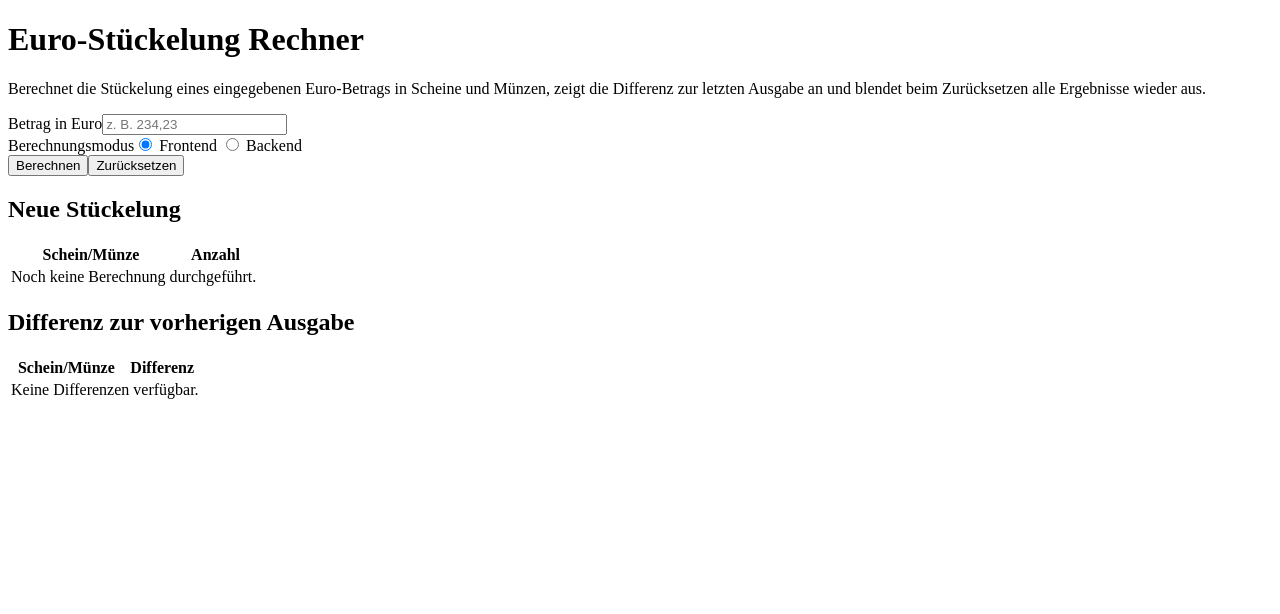
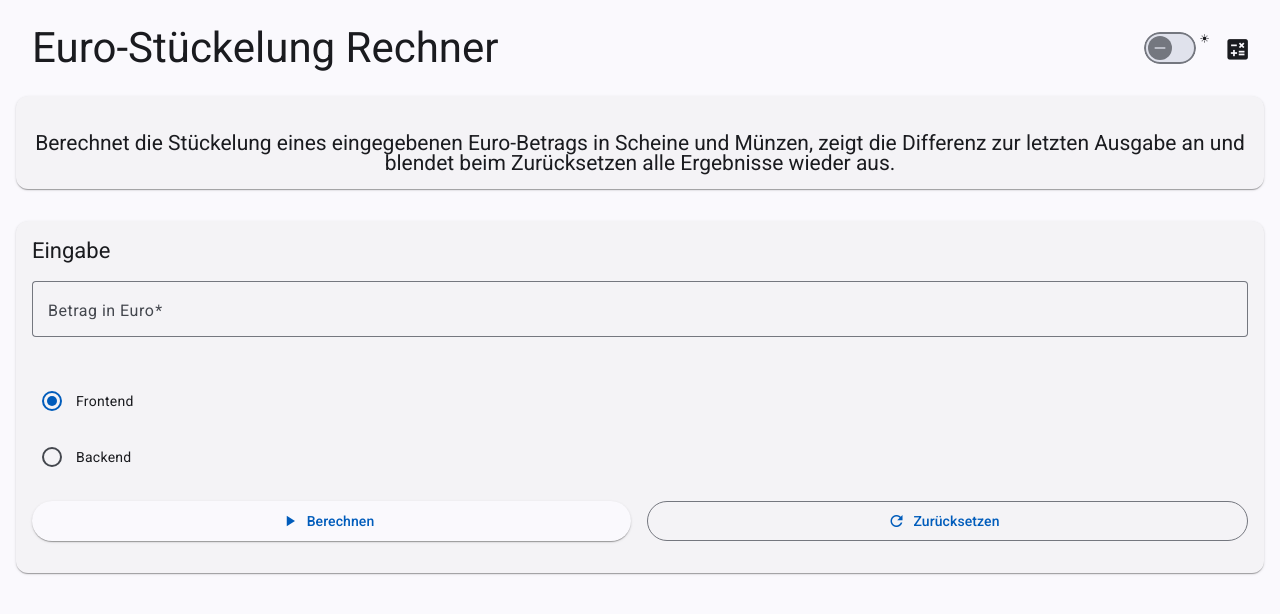
Before and after one commit to Ali-Uen/euro-stueckelung-rechner, an Angular app in the folder euro-stueckelung-frontend/: page / in a window 1280 px wide. Shown: the top 614 px of the page. Built offline with nearby package versions, Linux system fonts and the light colour scheme.

Commit message:
feat: improve UI Layout and update angular dependency

```diff
--- a/euro-stueckelung-frontend/package.json
+++ b/euro-stueckelung-frontend/package.json
@@ -22,6 +22,7 @@
   },
   "private": true,
   "dependencies": {
+    "@angular/cdk": "^20.2.10",
     "@angular/common": "^20.3.0",
     "@angular/compiler": "^20.3.0",
     "@angular/core": "^20.3.0",
--- a/euro-stueckelung-frontend/src/app/app.html
+++ b/euro-stueckelung-frontend/src/app/app.html
@@ -1,118 +1,118 @@
 <main class="app">
-  <header class="app__header">
-    <h1>Euro-Stückelung Rechner</h1>
+  <mat-toolbar color="primary" class="app__header">
+    <span>Euro-Stückelung Rechner</span>
+    <span class="spacer"></span>
+    <mat-slide-toggle [checked]="darkMode()" (change)="toggleDarkMode()">
+      <mat-icon>{{ darkMode() ? 'dark_mode' : 'light_mode' }}</mat-icon>
+    </mat-slide-toggle>
+    <mat-icon>calculate</mat-icon>
+  </mat-toolbar>
+
+  <mat-card class="app__description">
+    <mat-card-content>
       <p>
       Berechnet die Stückelung eines eingegebenen Euro-Betrags in Scheine und Münzen, zeigt die Differenz zur letzten Ausgabe an und blendet beim Zurücksetzen alle Ergebnisse wieder aus.
     </p>
-  </header>
+    </mat-card-content>
+  </mat-card>
 
-  <section class="app__controls">
-    <form class="app__form" [formGroup]="form" (ngSubmit)="submit()">
-      <label class="form-field">
-        <span>Betrag in Euro</span>
+  <mat-card class="app__controls">
+    <mat-card-header>
+      <mat-card-title>Eingabe</mat-card-title>
+    </mat-card-header>
+    <mat-card-content>
+      <form [formGroup]="form" (ngSubmit)="submit()">
+          <mat-form-field appearance="outline" class="full-width">
+          <mat-label>Betrag in Euro</mat-label>
           <input
+          matInput
             type="text"
             formControlName="amount"
             placeholder="z.&nbsp;B. 234,23"
-          [class.form-field__input--invalid]="inputError() !== null"
           />
-      </label>
+          <mat-error *ngIf="inputError()">{{ inputError() }}</mat-error>
+        </mat-form-field>
 
-      <div class="form-field form-field--inline">
-        <span>Berechnungsmodus</span>
-        <label>
-          <input
-            type="radio"
-            name="mode"
-            value="frontend"
-            [checked]="currentMode() === 'frontend'"
-            (change)="changeMode('frontend')"
-          />
-          Frontend
-        </label>
-        <label>
-          <input
-            type="radio"
-            name="mode"
-            value="backend"
-            [checked]="currentMode() === 'backend'"
-            (change)="changeMode('backend')"
-          />
-          Backend
-        </label>
-      </div>
+        <mat-radio-group
+          class="mode-radio-group"
+          [value]="currentMode()"
+          (change)="changeMode($event.value)"
+        >
+          <mat-radio-button value="frontend">Frontend</mat-radio-button>
+          <mat-radio-button value="backend">Backend</mat-radio-button>
+        </mat-radio-group>
 
-      <div class="app__form-actions">
-        <button type="submit" [disabled]="isProcessing()">Berechnen</button>
-        <button type="button" class="secondary" (click)="reset()">Zurücksetzen</button>
+      <div class="form-actions">
+        <button mat-raised-button color="primary" type="submit" [disabled]="isProcessing()">
+        <mat-icon>play_arrow</mat-icon>
+        Berechnen
+      </button>
+        <button mat-stroked-button type="button"type="button" (click)="reset()">
+        <mat-icon>refresh</mat-icon>
+          Zurücksetzen
+        </button>
       </div>
     </form>
 
-    <div class="app__status">
-      <p *ngIf="isProcessing()">Berechnung läuft &hellip;</p>
-      <p *ngIf="inputError() as msg" class="status status--error">{{ msg }}</p>
-      <p *ngIf="error() as serverError" class="status status--error">{{ serverError }}</p>
+    <div class="status">
+      <mat-progress-bar mode="indeterminate" *ngIf="isProcessing()"></mat-progress-bar>
+      <mat-error *ngIf="inputError()">{{ inputError() }}</mat-error>
+      <mat-error *ngIf="error()">{{ error() }}</mat-error>
     </div>
-  </section>
+    </mat-card-content>
+  </mat-card>
 
-  <section class="app__results">
-    <article>
-      <h2>Neue Stückelung</h2>
-      <table>
-        <thead>
-          <tr>
-            <th>Schein/Münze</th>
-            <th>Anzahl</th>
-          </tr>
-        </thead>
+ <!-- Ergebnisse -->
+  <mat-card class="app__results" *ngIf="breakdown() || diff().length > 0">
+    <mat-card-header>
+      <mat-card-title>Ergebnisse</mat-card-title>
+    </mat-card-header>
+    <mat-card-content>
+      <div class="results-grid">
+        <!-- Neue Stückelung -->
+        <mat-card class="result-card">
+          <mat-card-header>
+            <mat-card-title>Neue Stückelung</mat-card-title>
+          </mat-card-header>
+          <mat-card-content>
+              <table mat-table [dataSource]="breakdown()?.items || []" class="mat-elevation-z2">
+                <ng-container matColumnDef="denomination">
+                  <th mat-header-cell *matHeaderCellDef>Schein/Münze</th>
+                  <td mat-cell *matCellDef="let item">{{ formatEuro(item.denomination) }}</td>
+                </ng-container>
+              <ng-container matColumnDef="count">
+                  <th mat-header-cell *matHeaderCellDef>Anzahl</th>
+                  <td mat-cell *matCellDef="let item">{{ item.count }}</td>
+                </ng-container>
+                <tr mat-header-row *matHeaderRowDef="['denomination', 'count']"></tr>
+                <tr mat-row *matRowDef="let row; columns: ['denomination', 'count'];"></tr>
+              </table>
+              <p *ngIf="!breakdown()">Noch keine Berechnung durchgeführt.</p>
+          </mat-card-content>
+        </mat-card>
 
-        <tbody *ngIf="breakdown(); else noBreakdown">
-          <tr *ngFor="let item of breakdown()!.items; trackBy: trackByDenomination">
-            <td>{{ formatEuro(item.denomination) }}</td>
-            <td>{{ item.count }}</td>
-          </tr>
-        </tbody>
+      <!-- Differenz zur vorherigen Ausgabe -->
+      <mat-card class="result-card">
+        <mat-card-header>
+          <mat-card-title>Differenz zur vorherigen Ausgabe</mat-card-title>
+        </mat-card-header>
+        <mat-card-content>
+          <table mat-table [dataSource]="diff()" class="mat-elevation-z2">
+                <ng-container matColumnDef="denomination">
+                  <th mat-header-cell *matHeaderCellDef>Schein/Münze</th>
+                  <td mat-cell *matCellDef="let item">{{ formatEuro(item.denomination) }}</td>
+                </ng-container>
+                <ng-container matColumnDef="delta">
+                  <th mat-header-cell *matHeaderCellDef>Differenz</th>
+                  <td mat-cell *matCellDef="let item" [class]="item.delta > 0 ? 'positive' : item.delta < 0 ? 'negative' : ''">{{ item.delta > 0 ? '+' : '' }}{{ item.delta }}</td>
+                </ng-container>
+                <tr mat-header-row *matHeaderRowDef="['denomination', 'delta']"></tr>
+                <tr mat-row *matRowDef="let row; columns: ['denomination', 'delta'];"></tr>
           </table>
-    </article>
-
-    <article>
-      <h2>Differenz zur vorherigen Ausgabe</h2>
-      <table>
-        <thead>
-          <tr>
-            <th>Schein/Münze</th>
-            <th>Differenz</th>
-          </tr>
-        </thead>
-
-        <tbody *ngIf="diff().length > 0; else noDiff">
-          <tr *ngFor="let item of diff(); trackBy: trackByDenomination">
-            <td>{{ formatEuro(item.denomination) }}</td>
-            <td [class.positive]="item.delta > 0" [class.negative]="item.delta < 0">
-              {{ item.delta > 0 ? '+' : '' }}{{ item.delta }}
-            </td>
-          </tr>
-          <tr *ngIf="diff().length === 0">
-            <td colspan="2">Keine Differenzen verfügbar.</td>
-          </tr>
-        </tbody>
-      </table>
-    </article>
-  </section>
-
-  <ng-template #noBreakdown>
-    <tbody>
-      <tr>
-        <td colspan="2">Noch keine Berechnung durchgeführt.</td>
-      </tr>
-    </tbody>
-  </ng-template>
-
-  <ng-template #noDiff>
-    <tbody>
-      <tr>
-        <td colspan="2">Keine Differenzen verfügbar.</td>
-      </tr>
-    </tbody>
-  </ng-template>
+          <p *ngIf="diff().length === 0">Keine Differenzen verfügbar.</p>
+        </mat-card-content>
+      </mat-card>
+      </div>
+    </mat-card-content>
+  </mat-card>
 </main>
--- a/euro-stueckelung-frontend/src/app/app.scss
+++ b/euro-stueckelung-frontend/src/app/app.scss
@@ -0,0 +1,95 @@
+.app {
+  display: flex;
+  flex-direction: column;
+  gap: 16px;
+  padding: 16px;
+  max-width: 1920px;
+  margin: 0 auto;
+
+  &__header {
+    justify-content: center;
+    font-size: 3em;
+    animation: fadeIn 1s ease-in;
+    mat-icon {
+      font-size: 0.65em;
+    }
+  }
+  &__description {
+    text-align: center;
+    margin-bottom: 16px;
+    font-size: 1.5em;
+    animation: fadeIn 1s ease-in;
+  }
+  &__controls {
+    margin-bottom: 16px;
+
+    .full-width {
+      width: 100%;
+      margin-top: 16px;
+    }
+
+    .mode-radio-group {
+      display: flex;
+      flex-direction: column;
+      margin: 16px 0;
+
+      mat-radio-button {
+        margin: 8px 0;
+      }
+    }
+
+    .form-actions {
+      display: flex;
+      gap: 16px;
+      margin-top: 16px;
+
+      button {
+        flex: 1;
+      }
+    }
+
+    .status {
+      margin-top: 16px;
+    }
+  }
+  &__results {
+    .results-grid {
+      display: grid;
+      grid-template-columns: 1fr 1fr;
+      gap: 52px;
+    }
+
+    .result-card {
+      table {
+        width: 100%;
+      }
+
+      .positive {
+        color: rgb(0, 255, 64);
+        font-weight: bold;
+      }
+
+      .negative {
+        color: rgb(255, 3, 3);
+        font-weight: bold;
+      }
+    }
+  }
+
+.mat-mdc-card {
+  margin-bottom: 16px;
+}
+
+.spacer {
+  flex: 1 1 auto;
+}
+
+@keyframes fadeIn {
+  from {
+    opacity: 0;
+  }
+  to {
+    opacity: 1;
+  }
+}
+}
--- a/euro-stueckelung-frontend/src/app/app.ts
+++ b/euro-stueckelung-frontend/src/app/app.ts
@@ -14,11 +14,13 @@ import { MatProgressBarModule } from '@angular/material/progress-bar';
 import { MatListModule } from '@angular/material/list';
 import { MatIconModule } from '@angular/material/icon';
 import { MatChipsModule } from '@angular/material/chips';
+import { MatTableModule } from '@angular/material/table';
+import {MatSlideToggleModule} from '@angular/material/slide-toggle';
 
 @Component({
   selector: 'app-root',
   standalone: true,
-  imports: [CommonModule, ReactiveFormsModule, MatToolbarModule, MatCardModule, MatFormFieldModule, MatInputModule, MatRadioModule, MatButtonModule, MatProgressBarModule, MatListModule, MatIconModule, MatChipsModule],
+  imports: [CommonModule, ReactiveFormsModule, MatToolbarModule, MatCardModule, MatFormFieldModule, MatInputModule, MatRadioModule, MatButtonModule, MatProgressBarModule, MatListModule, MatIconModule, MatChipsModule, MatTableModule, MatSlideToggleModule],
   templateUrl: './app.html',
   styleUrl: './app.scss',
 })
@@ -40,6 +42,13 @@ export class App {
 
   protected readonly formatEuro = formatCentsToEuro;
 
+  protected readonly darkMode = signal(false);
+
+  protected toggleDarkMode(): void {
+    this.darkMode.set(!this.darkMode());
+    document.body.classList.toggle('dark-theme', this.darkMode());
+  }
+
   protected changeMode(mode: CalculationMode) {
     this.service.setMode(mode);
   }
@@ -49,7 +58,7 @@ export class App {
       this.inputError.set('Bitte einen Betrag eingeben.');
       return;
     }
-
+    console.log('Diff data:', this.diff());
     const amount = this.form.getRawValue().amount.trim();
     try {
       const cents = parseAmountToCents(amount);
--- a/euro-stueckelung-frontend/src/index.html
+++ b/euro-stueckelung-frontend/src/index.html
@@ -2,10 +2,12 @@
 <html lang="en">
 <head>
   <meta charset="utf-8">
-  <title>EuroStueckelungFrontend</title>
+  <title>Euro-Stückelung-Rechner</title>
   <base href="/">
   <meta name="viewport" content="width=device-width, initial-scale=1">
   <link rel="icon" type="image/x-icon" href="favicon.ico">
+  <link href="https://fonts.googleapis.com/css2?family=Roboto:wght@300;400;500&display=swap" rel="stylesheet">
+  <link href="https://fonts.googleapis.com/icon?family=Material+Icons" rel="stylesheet">
 </head>
 <body>
   <app-root></app-root>
--- a/euro-stueckelung-frontend/src/styles.scss
+++ b/euro-stueckelung-frontend/src/styles.scss
@@ -1 +1,37 @@
-/* You can add global styles to this file, and also import other style files */
+@use '@angular/material' as mat;
+
+html {
+  @include mat.theme((
+    color: (
+      primary: mat.$azure-palette,
+      tertiary: mat.$blue-palette,
+    ),
+    typography: Roboto,
+    density: 0,
+  ));
+}
+
+body {
+  color-scheme: light;
+
+  background-color: var(--mat-sys-surface);
+  color: var(--mat-sys-on-surface);
+  font: var(--mat-sys-body-medium);
+
+  // Reset the user agent margin.
+  margin: 0;
+}
+body.dark-theme {
+  color-scheme: dark;
+  @include mat.theme((
+    color: (
+      primary: mat.$azure-palette,
+      tertiary: mat.$blue-palette,
+    ),
+    typography: Roboto,
+    density: 0,
+  ));
+}
+
+html, body { height: 100%; }
+body { margin: 0; font-family: Roboto, "Helvetica Neue", sans-serif; }
```
Also changed, not shown: 1 other file (tests, documents, lock files or other folders). Lines whose indentation alone changed are shown as unchanged.
